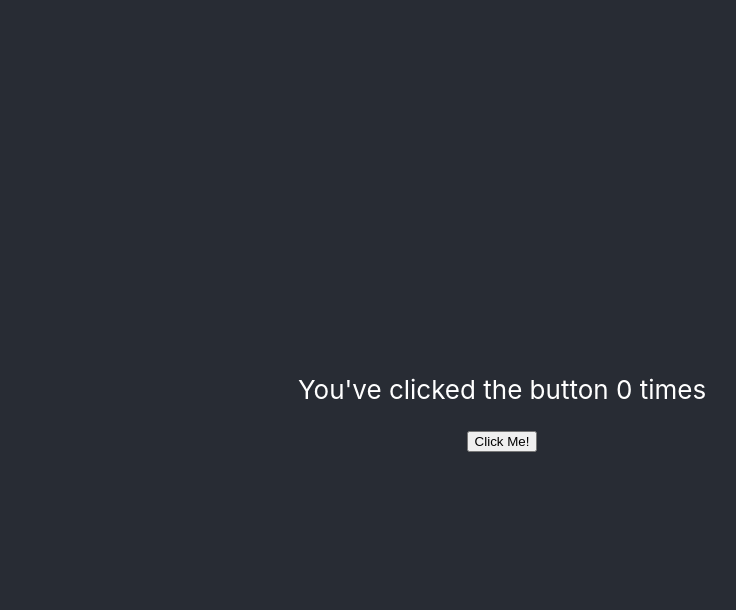
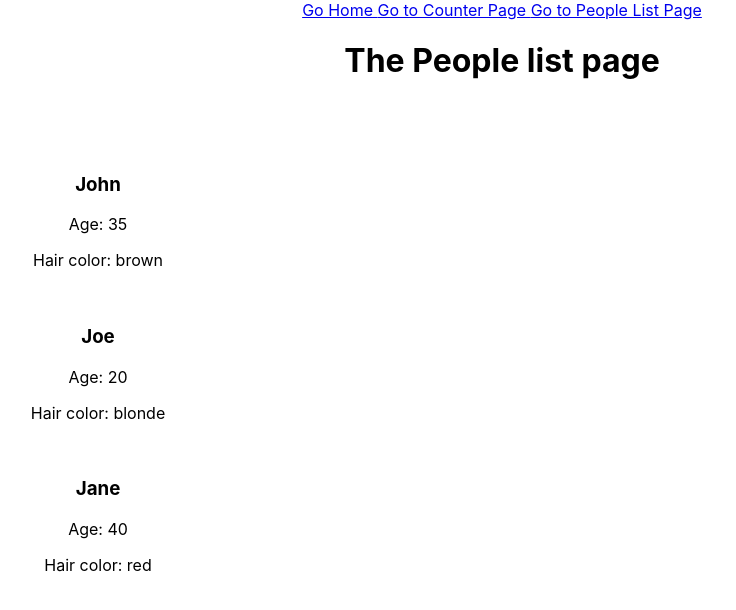
Before and after one commit to mentalclear/react-zero-to-full-stack, a React (Create React App) app in the folder React-Modern-Web-Applications/repos/my-react-app/: page /people-list in a window 1280 px wide. Shown: the top 610 px of the page, without its empty margins (138-874 px from the left). Built offline with nearby package versions, Linux system fonts and the light colour scheme.

Commit message:
Lesson 3 Completed, continue with lesson 4

```diff
--- a/React-Modern-Web-Applications/repos/my-react-app/package.json
+++ b/React-Modern-Web-Applications/repos/my-react-app/package.json
@@ -6,8 +6,10 @@
     "@testing-library/jest-dom": "^5.14.1",
     "@testing-library/react": "^11.2.7",
     "@testing-library/user-event": "^12.8.3",
+    "query-string": "^7.0.1",
     "react": "^17.0.2",
     "react-dom": "^17.0.2",
+    "react-router-dom": "^5.3.0",
     "react-scripts": "4.0.3",
     "styled-components": "^5.3.1",
     "web-vitals": "^1.1.2"
--- a/React-Modern-Web-Applications/repos/my-react-app/src/App.js
+++ b/React-Modern-Web-Applications/repos/my-react-app/src/App.js
@@ -1,5 +1,8 @@
 import './App.css';
 import React, { useState } from 'react';
+import { BrowserRouter as Router, Route, Link, Switch } from 'react-router-dom';
+import { HomePage, CounterButtonPage, PeopleListPage, NotFoundPage, ProtectedPage } from './pages';
+
 import { CounterButton } from './CounterButton';
 import { CongratulationMessage } from './CongratulationMessage';
 
@@ -11,15 +14,29 @@ function App() {
 
   return (
     <div className="App">
-      <header className="App-header">
-        {hideMessage
-          ? null
-          : <CongratulationMessage
-            numberOfClicks={numberOfClicks}
-            threshold={10}
-            onHide={() => setHideMessage(true)} />}
-        <CounterButton onIncrement={increment} numberOfClicks={numberOfClicks} />
-      </header>
+      <Router>
+        <Link to="/"> Go Home </Link>
+        <Link to="/counter"> Go to Counter Page </Link>
+        <Link to="/people-list"> Go to People List Page </Link>
+
+        <Switch>
+          <Route path="/" exact>
+            <HomePage />
+          </Route>
+          <Route path="/counter">
+            <CounterButtonPage />
+          </Route>
+          <Route path="/people-list">
+            <PeopleListPage />
+          </Route>
+          <Route path="/protected">
+            <ProtectedPage />
+          </Route>
+          <Route>
+            <NotFoundPage />
+          </Route>
+        </Switch>
+      </Router>
     </div>
   );
 }
--- /dev/null
+++ b/React-Modern-Web-Applications/repos/my-react-app/src/pages/CounterButtonPage.js
@@ -0,0 +1,28 @@
+import React, { useState } from "react";
+import { useLocation } from "react-router-dom";
+import { parse } from 'query-string';
+import { CounterButton } from '../CounterButton';
+import { CongratulationMessage } from '../CongratulationMessage'
+
+
+export const CounterButtonPage = () => {
+  const location = useLocation();
+  const startingValue = parse(location.search).startingValue;
+  const [numberOfClicks, setNumberOfCliccks] = useState(Number(startingValue));
+  const [hideMessage, setHideMessage] = useState(false);
+
+  const increment = () => setNumberOfCliccks(numberOfClicks + 1);
+
+  return (
+    <>
+      <h1>Counter Button Page</h1>
+      {hideMessage
+        ? null
+        : <CongratulationMessage
+          numberOfClicks={numberOfClicks}
+          threshold={10}
+          onHide={() => setHideMessage(true)} />}
+      <CounterButton onIncrement={increment} numberOfClicks={numberOfClicks} />
+    </>
+  );
+}
--- /dev/null
+++ b/React-Modern-Web-Applications/repos/my-react-app/src/pages/HomePage.js
@@ -0,0 +1,11 @@
+import React from "react";
+import { Greeting } from '../Greeting'
+
+export const HomePage = () => {
+    return (
+        <>
+            <h1> The Home Page</h1>
+            <Greeting name="Dimm" numberOfMessages={10} />
+        </>
+    )
+}
--- /dev/null
+++ b/React-Modern-Web-Applications/repos/my-react-app/src/pages/NotFoundPage.js
@@ -0,0 +1,5 @@
+import React from "react";
+
+export const NotFoundPage = () => (
+    <h1> 404: Page Not Found!</h1>
+);
--- /dev/null
+++ b/React-Modern-Web-Applications/repos/my-react-app/src/pages/PeopleListPage.js
@@ -0,0 +1,26 @@
+import React from "react";
+import { PeopleList } from "../PeopleList";
+
+
+const people = [{
+    "name": "John",
+    "age": 35,
+    "hairColor": "brown"
+}, {
+    "name": "Joe",
+    "age": 20,
+    "hairColor": "blonde"
+}, {
+    "name": "Jane",
+    "age": 40,
+    "hairColor": "red"
+}]
+
+export const PeopleListPage = () => {
+    return (
+        <>
+            <h1> The People list page</h1>
+            <PeopleList people={people} />
+        </>
+    )
+}
--- /dev/null
+++ b/React-Modern-Web-Applications/repos/my-react-app/src/pages/ProtectedPage.js
@@ -0,0 +1,18 @@
+import React, { useEffect } from "react";
+import { Redirect, useHistory } from "react-router-dom";
+
+export const ProtectedPage = () => {
+    const history = useHistory();
+
+    const isAuthed = false;
+
+    useEffect(() => {
+        if (!isAuthed) {
+            history.push('/');
+        }
+    });
+
+    return (
+        <h1> Only Authed users should see this page!</h1>
+    );
+}
--- /dev/null
+++ b/React-Modern-Web-Applications/repos/my-react-app/src/pages/index.js
@@ -0,0 +1,5 @@
+export { CounterButtonPage } from './CounterButtonPage';
+export { HomePage } from './HomePage';
+export { PeopleListPage } from './PeopleListPage';
+export { NotFoundPage } from './NotFoundPage';
+export { ProtectedPage } from './ProtectedPage';
```
Also changed, not shown: 1 other file (tests, documents, lock files or other folders).
